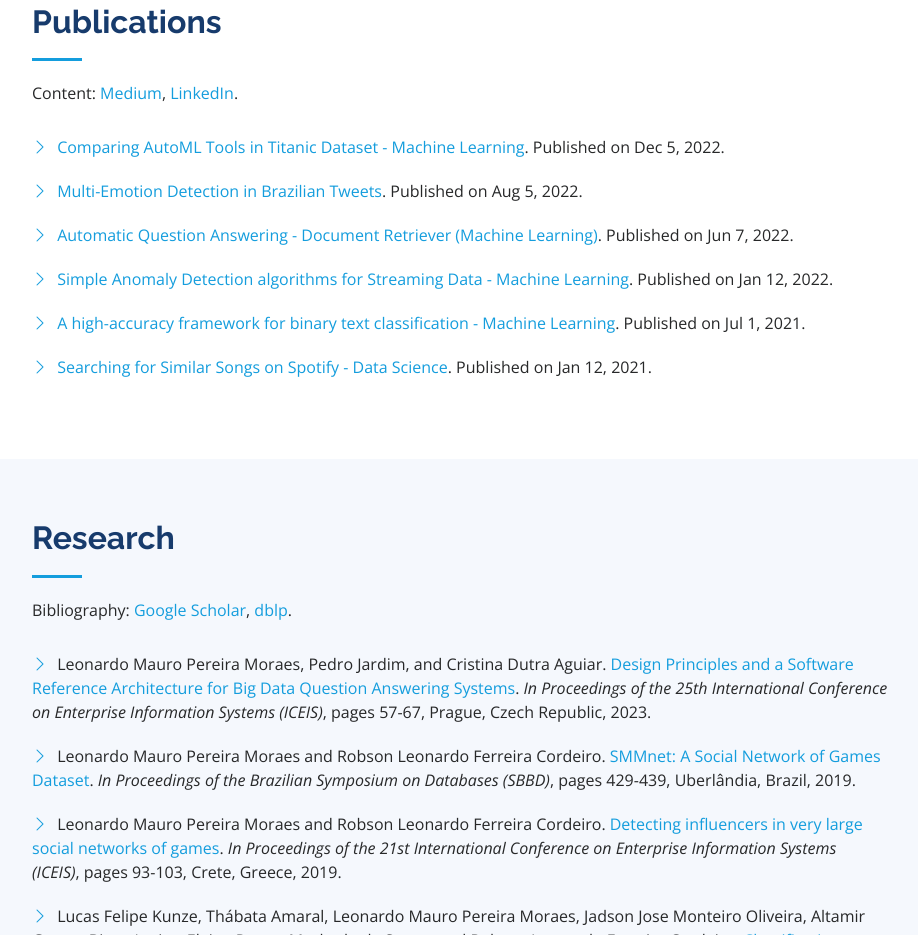
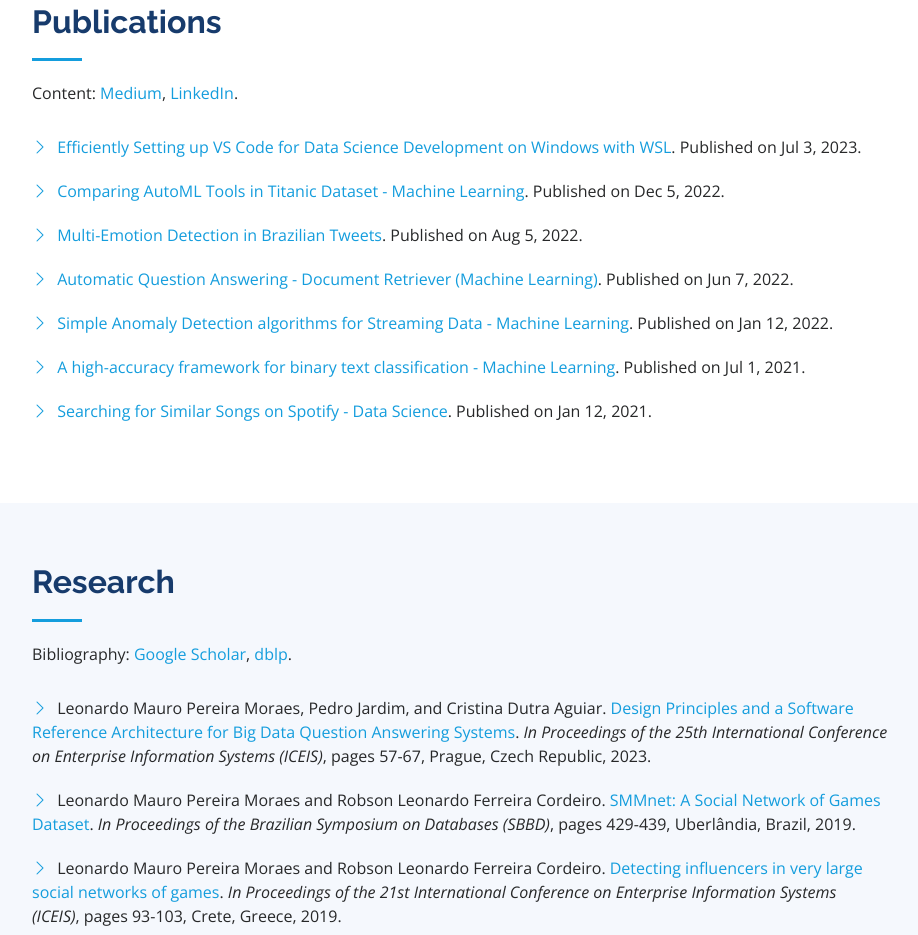
Before and after one commit to leomaurodesenv/leomaurodesenv.github.io, a plain HTML site: page index.html in a window 1280 px wide. Shown: the part 2196-3131 px from the top of the page, without its empty margins (330-1248 px from the left). Drawn offline with nearby package versions, Linux system fonts and the light colour scheme.

Commit message:
feat: add article - vscode on windows with wsl

```diff
--- a/index.html
+++ b/index.html
@@ -185,6 +185,7 @@
         <div class="row">
           <div class="col-lg-12" data-aos="fade-right">
             <ul>
+              <li><i class="bi bi-chevron-right"></i> <a href="https://medium.com/@leomaurodesenv/efficiently-setting-up-vs-code-for-data-science-development-on-windows-with-wsl-47a7ef0d74b8" target="_blank">Efficiently Setting up VS Code for Data Science Development on Windows with WSL</a>. Published on Jul 3, 2023.</li>
               <li><i class="bi bi-chevron-right"></i> <a href="https://medium.com/wearesinch/comparing-automl-tools-in-titanic-dataset-machine-learning-87ae3b23228a" target="_blank">Comparing AutoML Tools in Titanic Dataset - Machine Learning</a>. Published on Dec 5, 2022.</li>
               <li><i class="bi bi-chevron-right"></i> <a href="https://medium.com/wearesinch/multi-emotion-detection-in-brazilian-tweets-8e3481b8017b" target="_blank">Multi-Emotion Detection in Brazilian Tweets</a>. Published on Aug 5, 2022.</li>
               <li><i class="bi bi-chevron-right"></i> <a href="https://medium.com/wearesinch/automatic-question-answering-document-retriever-machine-learning-f4f473387739" target="_blank">Automatic Question Answering - Document Retriever (Machine Learning)</a>. Published on Jun 7, 2022.</li>
```
